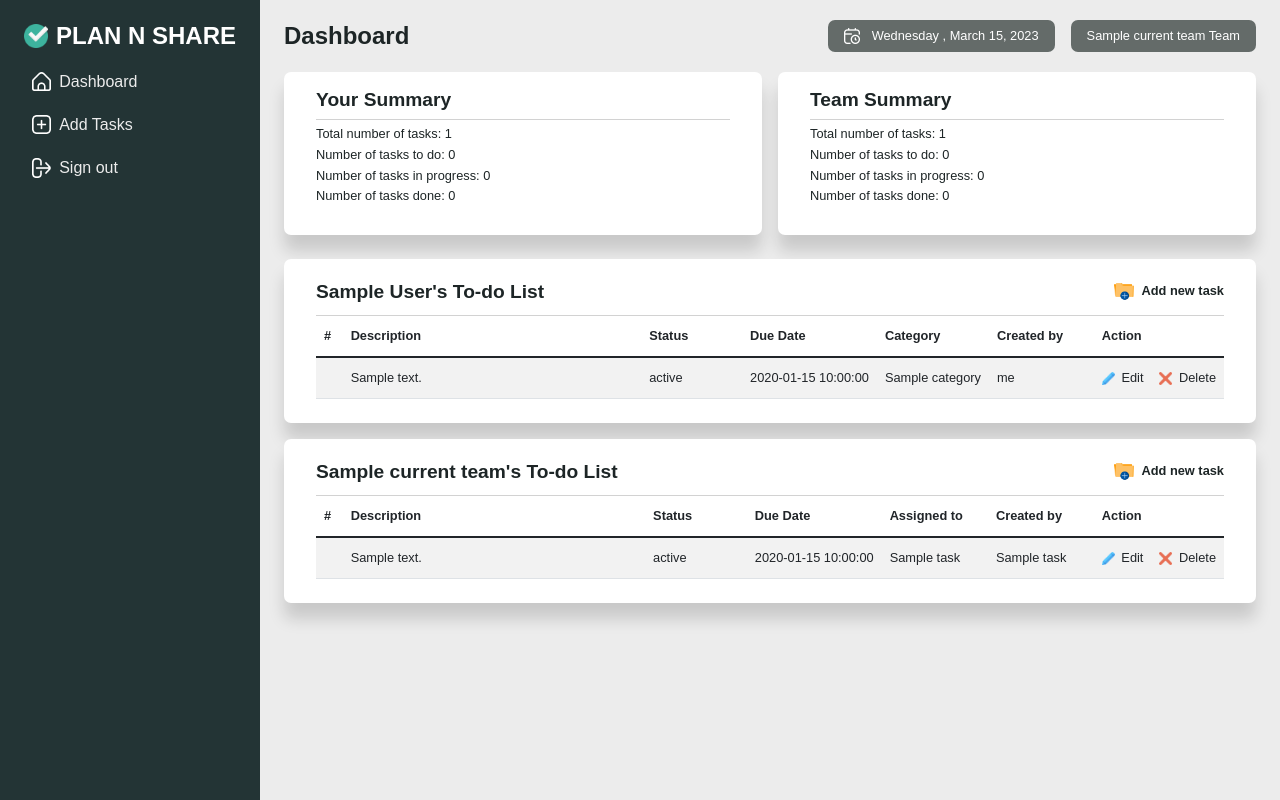
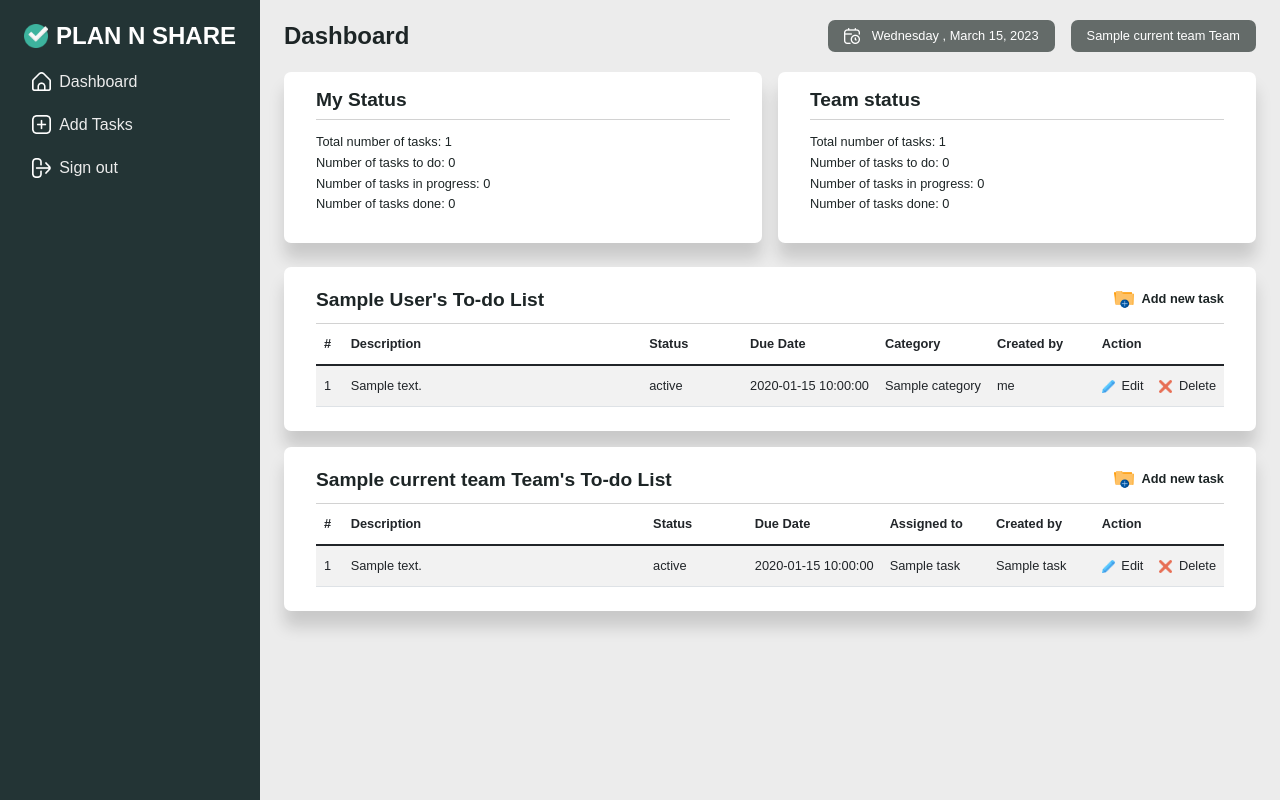
Before and after one commit to clairehwcho/plan-n-share, a Flask app: template flask_app/templates/dashboard.html in a window 1280 px wide. Run offline with Flask 2, Linux system fonts and the light colour scheme; the visitor is signed in with stand-in values (Sample User, id 1); the template is opened without the code that fills it: most values are stand-ins (such as "Sample title", 1, 10 or a date in 2020).

Commit message:
add render_table_row_id function to dashboard.js

```diff
--- a/flask_app/static/css/style.css
+++ b/flask_app/static/css/style.css
@@ -380,7 +380,7 @@ p {
     margin-left: 0.5rem;
 }
 
-#dashboard-user-summary-card-column {
+#dashboard-user-status-card-column {
     padding-bottom: 1rem;
 }
 
@@ -399,11 +399,11 @@ p {
     margin-right: 0.2rem;
 }
 
-.dashboard-summary-card-list {
-    padding: 0;
+.dashboard-status-card-list {
+    padding: 0.5rem 0 0 0;
 }
 
-.dashboard-summary-card-list li {
+.dashboard-status-card-list li {
     margin: 0.5rem 0;
 }
 
@@ -580,12 +580,12 @@ p {
         font-size: 0.8rem;
     }
 
-    #dashboard-user-summary-card-column {
+    #dashboard-user-status-card-column {
         padding-right: 0.5rem;
         padding-bottom: 0.5rem;
     }
 
-    #dashboard-team-summary-card-column {
+    #dashboard-team-status-card-column {
         padding-left: 0.5rem;
     }
 
--- a/flask_app/static/js/dashboard.js
+++ b/flask_app/static/js/dashboard.js
@@ -74,9 +74,24 @@ const render_summary_nums = () => {
     numOfTeamTasksDone.innerText = countTeamTaskDone;
 }
 
+const render_table_row_id = () => {
+    const userListTable = document.querySelector('#user-list-table');
+    const userListTableRows = userListTable.querySelectorAll('tbody > tr');
+    userListTableRows.forEach((row, i) => {
+        row.querySelector('.table-row-id').innerText = i + 1;
+    })
+
+    const teamListTable = document.querySelector('#team-list-table');
+    const teamListTableRows = teamListTable.querySelectorAll('tbody > tr');
+    teamListTableRows.forEach((row, i) => {
+        row.querySelector('.table-row-id').innerText = i + 1;
+    })
+}
+
 const confirm_delete = () => {
     return confirm("Are you sure you want to delete?");
 };
 
 render_today();
 render_summary_nums();
+render_table_row_id();
--- a/flask_app/templates/dashboard.html
+++ b/flask_app/templates/dashboard.html
@@ -67,13 +67,13 @@
 
             <div class="main-content-row">
                 <div class="wrapper card-wrapper">
-                    <div class="card-column" id="dashboard-user-summary-card-column">
-                        <div class="card dashboard-card" id="dashboard-user-summary-card">
+                    <div class="card-column" id="dashboard-user-status-card-column">
+                        <div class="card dashboard-card" id="dashboard-user-status-card">
                             <div class="card-header">
-                                <h6>Your Summary</h6>
+                                <h6>My Status</h6>
                             </div>
                             <div class="card-body">
-                                <ul class="dashboard-summary-card-list">
+                                <ul class="dashboard-status-card-list">
                                     <li>Total number of tasks: <span id="total-num-of-user-tasks"></span></li>
                                     <li>Number of tasks to do: <span id="num-of-user-tasks-to-do"></span></li>
                                     <li>Number of tasks in progress: <span id="num-of-user-tasks-in-progress"></span></li>
@@ -82,13 +82,13 @@
                             </div>
                         </div>
                     </div>
-                    <div class="card-column" id="dashboard-team-summary-card-column">
-                        <div class="card dashboard-card" id="dashboard-team-summary-card">
+                    <div class="card-column" id="dashboard-team-status-card-column">
+                        <div class="card dashboard-card" id="dashboard-team-status-card">
                             <div class="card-header">
-                                <h6>Team Summary</h6>
+                                <h6>Team status</h6>
                             </div>
                             <div class="card-body">
-                                <ul class="dashboard-summary-card-list">
+                                <ul class="dashboard-status-card-list">
                                     <li>Total number of tasks: <span id="total-num-of-team-tasks"></span></li>
                                     <li>Number of tasks to do: <span id="num-of-team-tasks-to-do"></span></li>
                                     <li>Number of tasks in progress: <span id="num-of-team-tasks-in-progress"></span></li>
@@ -172,7 +172,7 @@
             <div class="main-content-row">
                 <div class="card dashboard-card" id="team-list-card">
                     <div class="card-header">
-                        <h6>{{current_team.name}}'s To-do List</h6>
+                        <h6>{{current_team.name}} Team's To-do List</h6>
                         <a href="/tasks/new">
                             <div class="add-task-container">
                                 <img src="{{ url_for('static', filename='images/icons/dashboard-add-icon.png') }}"
```
